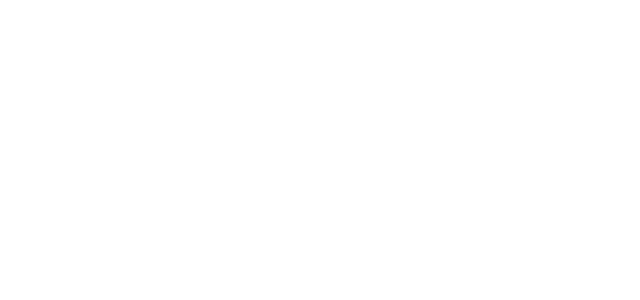
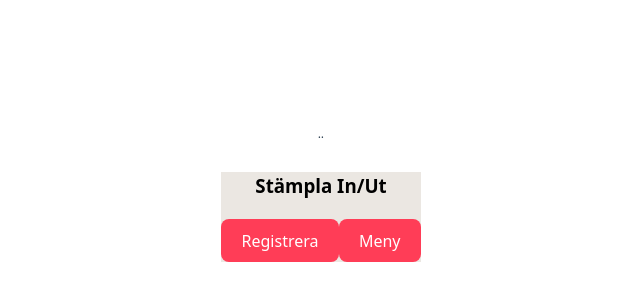
Before and after one commit to Juliahagstedtt/TimeWorkly, a React (Vite) app: page /clockinout in a window 1280 px wide. Before the commit this address had no page. Shown: the part 204-504 px from the top of the page, without its empty margins (319-959 px from the left). Built offline with nearby package versions, Linux system fonts and the light colour scheme.

Commit message:
login, stämpla in och ut påbörjad m.m.

```diff
--- a/src/App.tsx
+++ b/src/App.tsx
@@ -3,6 +3,8 @@ import { Routes, Route } from 'react-router-dom'
 import './App.css'
 import LoginRegister from './pages/LoginRegister'
 import Headers from './pages/Headers';
+import Menu from './pages/Menu'
+import ClockInOut from './pages/ClockInOut';
 
 function App() {
   return (
@@ -11,6 +13,8 @@ function App() {
       <Routes>
         <Route path="/" element={<LoginRegister />} />
         <Route path="/logginregister" element={<LoginRegister />} />
+        <Route path="/menu" element={<Menu />} />
+        <Route path="/clockinout" element={<ClockInOut />} />
       </Routes>
     </>
   );
--- /dev/null
+++ b/src/pages/ClockInOut.tsx
@@ -0,0 +1,19 @@
+import '../styles/ClockInOut.css'
+import { useNavigate } from "react-router-dom";
+
+
+function ClockInOut() {
+    const navigate = useNavigate();
+  return (
+    <>
+¨    <div className="clock-container">
+        <h3>Stämpla In/Ut</h3>
+        <button className='clock-buttons'>Registrera</button>
+        <button className='clock-buttons' onClick={() => navigate("/menu")}>Meny</button>
+    </div>
+
+    </>
+  );
+}
+
+export default ClockInOut;
--- a/src/pages/LoginRegister.tsx
+++ b/src/pages/LoginRegister.tsx
@@ -1,6 +1,10 @@
 import '../styles/LoginRegister.css';
+import { useNavigate } from "react-router-dom";
+
 
 function LoginRegister() {
+    const navigate = useNavigate();
+
 
   return (
         <div>
@@ -18,8 +22,8 @@ function LoginRegister() {
             placeholder='Lösenord'
             />
             <div className='buttons-container'>
-                <button className='reg-buttons'>Registrera</button>
-                <button className='reg-buttons'>Logga In</button>
+                <button className='reg-buttons' onClick={() => navigate("/menu")}>Registrera</button>
+                <button className='reg-buttons' onClick={() => navigate("/menu")}>Logga In</button>
             </div>
            </div>
         </div>
--- /dev/null
+++ b/src/pages/Menu.tsx
@@ -0,0 +1,19 @@
+import '../styles/menu.css'
+import { useNavigate } from "react-router-dom";
+
+
+function Menu() {
+    const navigate = useNavigate();
+  return (
+    <>
+¨    <div className="menu">
+        <button onClick={() => navigate("/clockinout")}>Stämpla In/Ut</button>
+        <button>Registrera tid</button>
+        <button>Arbetad tid</button>
+    </div>
+
+    </>
+  );
+}
+
+export default Menu;
--- /dev/null
+++ b/src/styles/ClockInOut.css
@@ -0,0 +1,8 @@
+.clock-container {
+    background-color: rgb(235, 231, 226);
+    color: rgb(0, 0, 0);
+}
+
+.clock-buttons {
+    background-color: rgb(255, 61, 87);
+}
--- /dev/null
+++ b/src/styles/menu.css
@@ -0,0 +1,7 @@
+.menu {
+    background-color: rgb(196, 196, 196);
+}
+
+.menu button {
+    background-color: rgb(79, 79, 79);
+}
```
Also changed, not shown: srcServer/routes/Time.ts (added, +19 -0 lines).
